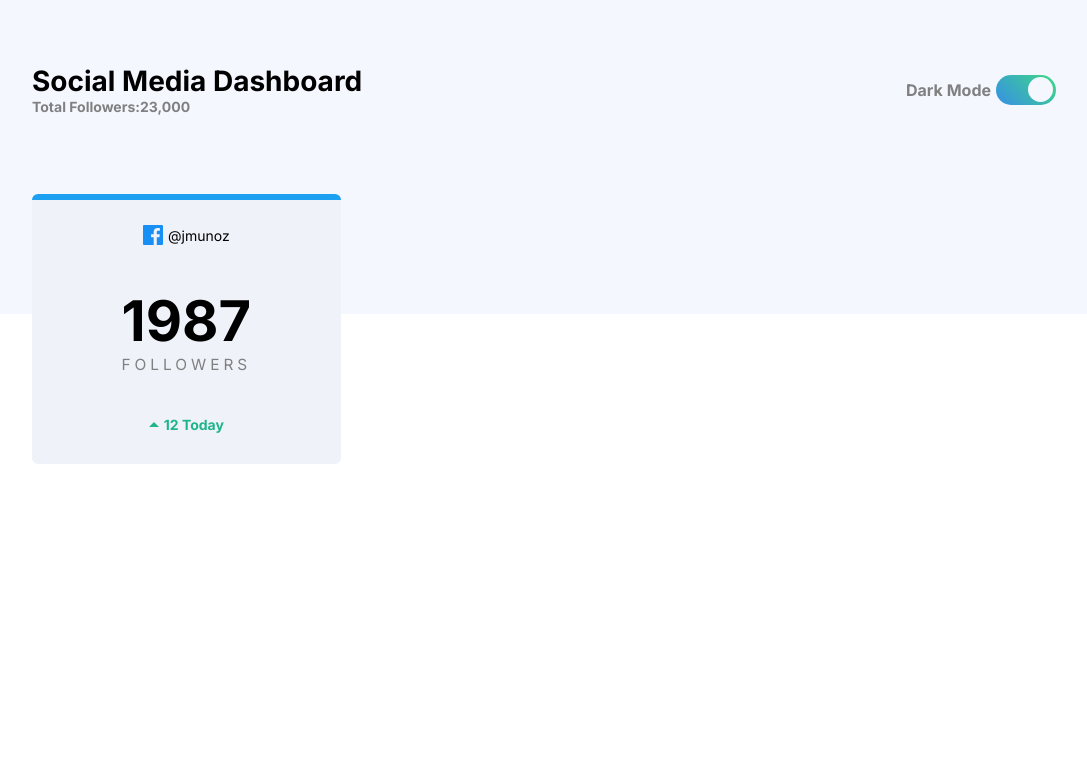
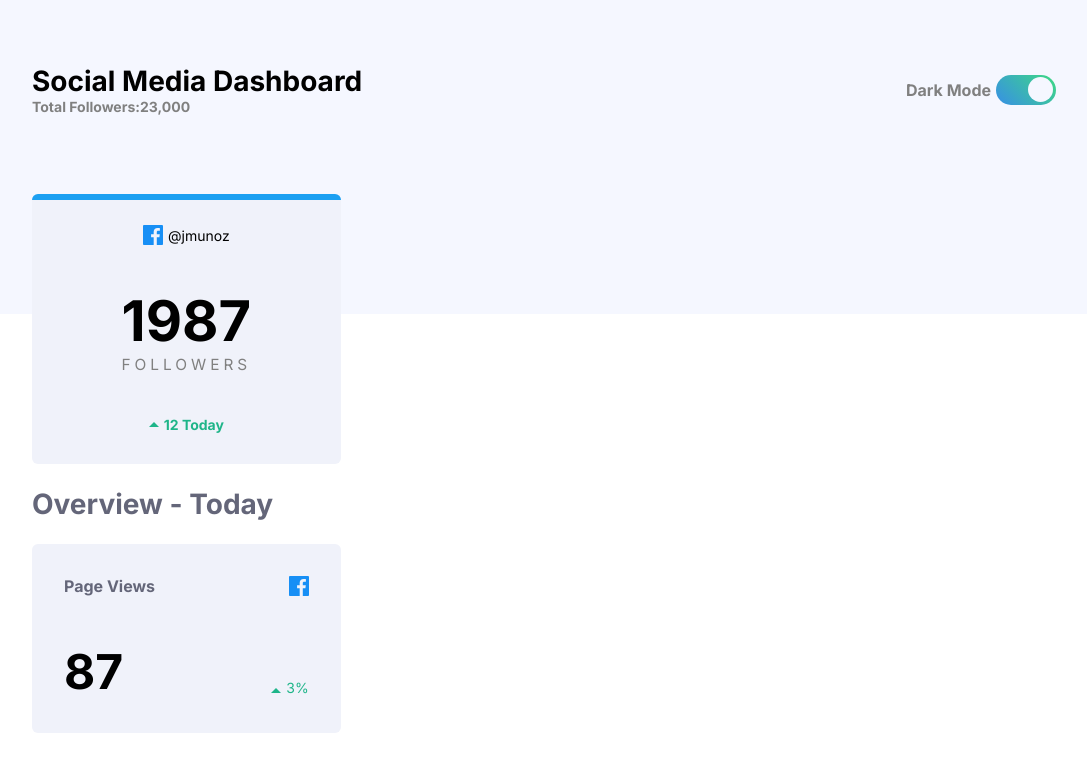
Before and after one commit to josemunozr/social-media-dashboard-with-dark-mode, a React app: page / in a window 1280 px wide. Shown: the top 772 px of the page, without its empty margins (96-1183 px from the left). Built offline with nearby package versions, Linux system fonts and the light colour scheme.

Commit message:
added overview cards component

```diff
--- a/src/App.jsx
+++ b/src/App.jsx
@@ -2,7 +2,9 @@ import React from 'react';
 import Header from './components/Header';
 import IndicatorsContainer from './components/IndicatorsContainer';
 import MainCardsContainer from './components/MainCardsContainer';
+import OverviewContainer from './components/OverviewContainer';
 import MainCard from './components/MainCard';
+import OverviewCard from './components/OverviewCard';
 import './assets/styles/App.scss';
 
 const App = () => (
@@ -12,6 +14,9 @@ const App = () => (
       <MainCardsContainer>
         <MainCard />
       </MainCardsContainer>
+      <OverviewContainer>
+        <OverviewCard />
+      </OverviewContainer>
     </IndicatorsContainer>
   </>
 );
--- /dev/null
+++ b/src/assets/styles/OverviewCard.scss
@@ -0,0 +1,46 @@
+@import './Vars.scss';
+
+.overview__card {
+  height: 125px;
+  border-radius: $border-radius;
+  background-color: $bg-card-ligth-theme;
+  padding: 2rem;
+  display: flex;
+  flex-direction: column;
+
+  &-header, &-footer {
+    flex-grow: 1;
+  }
+  &-header {
+    display: flex;
+    justify-content: space-between;
+    align-items: flex-start;
+    .title {
+      margin: 0;
+      font-size: 1rem;
+      font-weight: 700;
+    }
+  }
+  &-footer {
+    display: flex;
+    justify-content: space-between;
+    align-items: flex-end;
+    &--number {
+      font-size: 3rem;
+      font-weight: 700;
+    }
+    .current {
+      margin-bottom: 5px;
+      &.up {
+        color: #1fb589;
+      }
+      &.down {
+        color: #dc414c;
+      }
+      img {
+        margin-right: 5px;
+        width: 10px;
+      }
+    }
+  }
+}
--- /dev/null
+++ b/src/assets/styles/OverviewContainer.scss
@@ -0,0 +1,11 @@
+.overview {
+  .title {
+    font-size: 2em;
+    color: #646679;
+  }
+  &-content{
+    display: grid;
+    grid-template-columns: repeat(auto-fill, minmax(300px,1fr));
+    grid-gap: 49px;
+  }
+}
--- /dev/null
+++ b/src/components/OverviewCard.jsx
@@ -0,0 +1,20 @@
+import React from 'react';
+import '../assets/styles/OverviewCard.scss';
+
+const OverviewCard = () => (
+  <div className='overview__card'>
+    <header className='overview__card-header'>
+      <p className='title'>Page Views</p>
+      <img src='./images/icon-facebook.svg' alt='facebook' />
+    </header>
+    <footer className='overview__card-footer'>
+      <span className='overview__card-footer--number'>87</span>
+      <div className='current up'>
+        <img src='./images/icon-up.svg' alt='up' />
+        <span className='current__number'>3%</span>
+      </div>
+    </footer>
+  </div>
+);
+
+export default OverviewCard;
--- /dev/null
+++ b/src/components/OverviewContainer.jsx
@@ -0,0 +1,13 @@
+import React from 'react';
+import '../assets/styles/OverviewContainer.scss';
+
+const OverviewContainer = ({ children }) => (
+  <section className='overview'>
+    <h1 className='title'>Overview - Today</h1>
+    <div className='overview-content'>
+      { children }
+    </div>
+  </section>
+);
+
+export default OverviewContainer;
```
